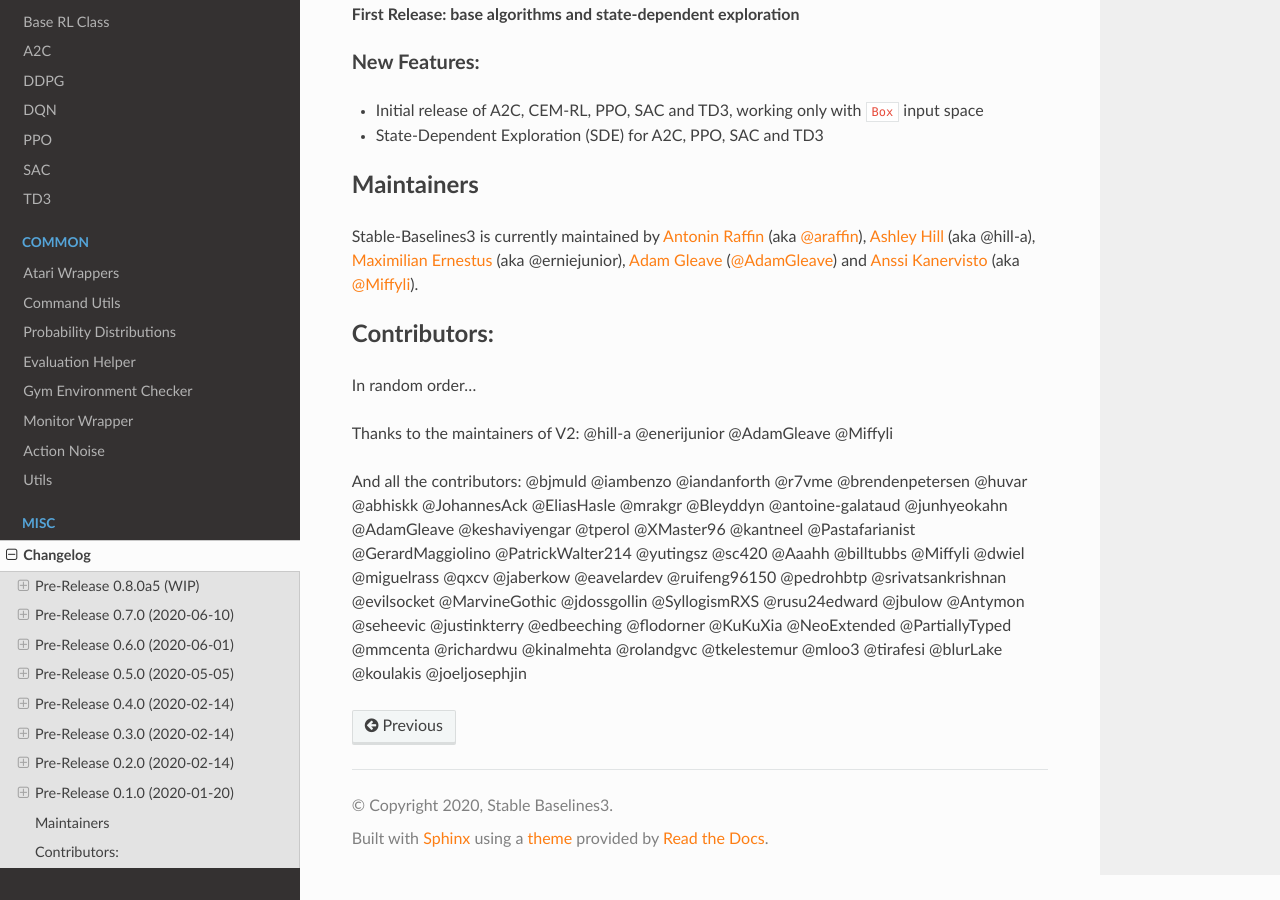
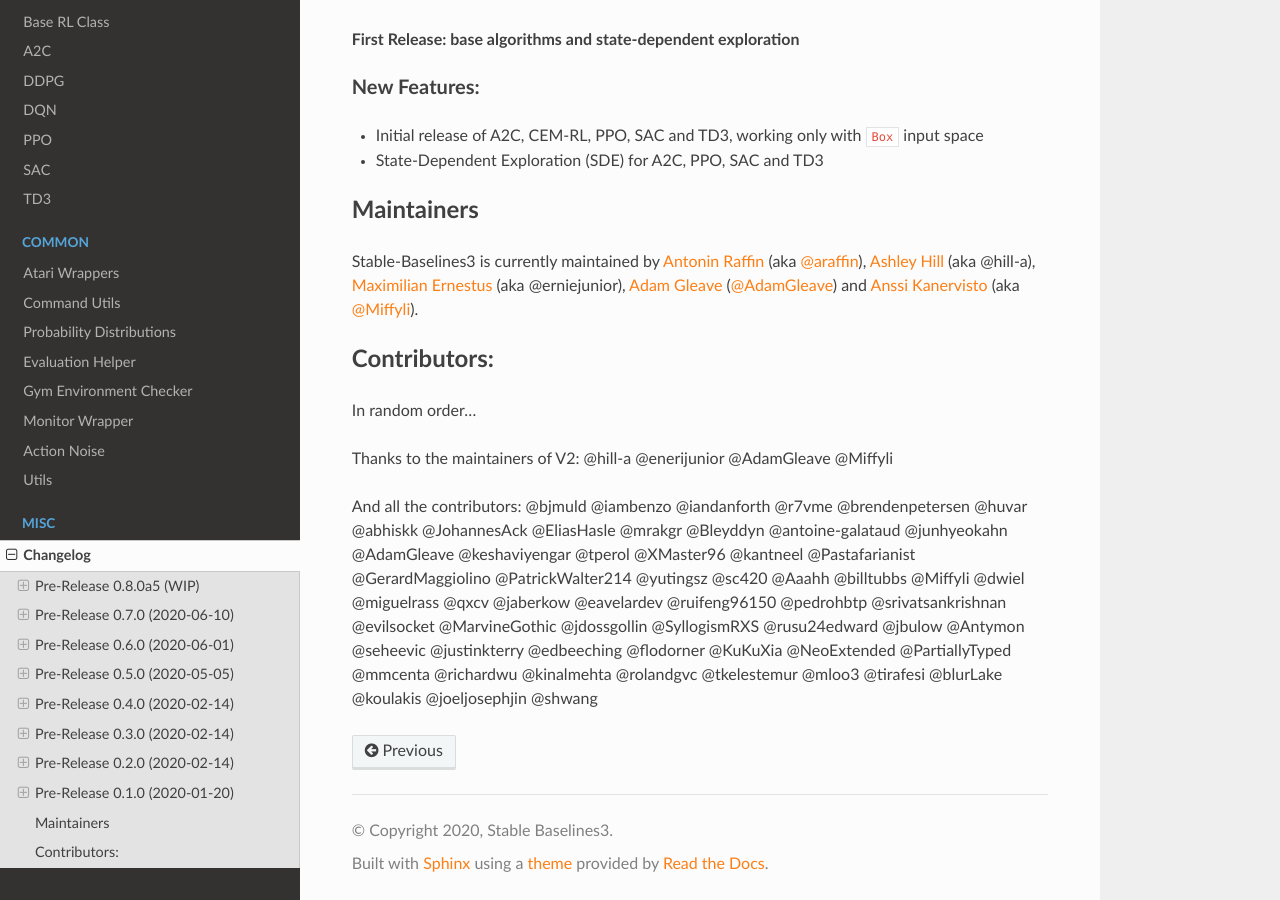
Before and after one commit to DLR-RM/stable-baselines3, a Sphinx documentation site: the page built from docs/misc/changelog.rst, in a window 1280 px wide and 900 px high, scrolled down 7542 px. Built offline with Sphinx 7.4.7 and the Read the Docs theme 2.0.0, drawn with Linux system fonts in a browser that asks for light colours; pages that are not in the unit, such as notebooks, are missing from menus; some of the changed text lies outside the part shown.

Commit message:
Fix CloudpickleWrapper load (#118)
* CloudpickleWrapper: Load using cloudpickle

* Update changelog

```diff
--- a/docs/misc/changelog.rst
+++ b/docs/misc/changelog.rst
@@ -30,6 +30,7 @@
 ^^^^^^^^^^
 - Fixed a bug in the ``close()`` method of ``SubprocVecEnv``, causing wrappers further down in the wrapper stack to not be closed. (@NeoExtended)
 - Fix target for updating q values in SAC: the entropy term was not conditioned by terminals states
+- Use ``cloudpickle.load`` instead of ``pickle.load`` in ``CloudpickleWrapper``. (@shwang)
 
 Deprecations:
 ^^^^^^^^^^^^^
@@ -355,4 +356,4 @@
 @Miffyli @dwiel @miguelrass @qxcv @jaberkow @eavelardev @ruifeng96150 @pedrohbtp @srivatsankrishnan @evilsocket
 @MarvineGothic @jdossgollin @SyllogismRXS @rusu24edward @jbulow @Antymon @seheevic @justinkterry @edbeeching
 @flodorner @KuKuXia @NeoExtended @PartiallyTyped @mmcenta @richardwu @kinalmehta @rolandgvc @tkelestemur @mloo3
-@tirafesi @blurLake @koulakis @joeljosephjin
+@tirafesi @blurLake @koulakis @joeljosephjin @shwang
```
Also changed, not shown: 1 other file.
